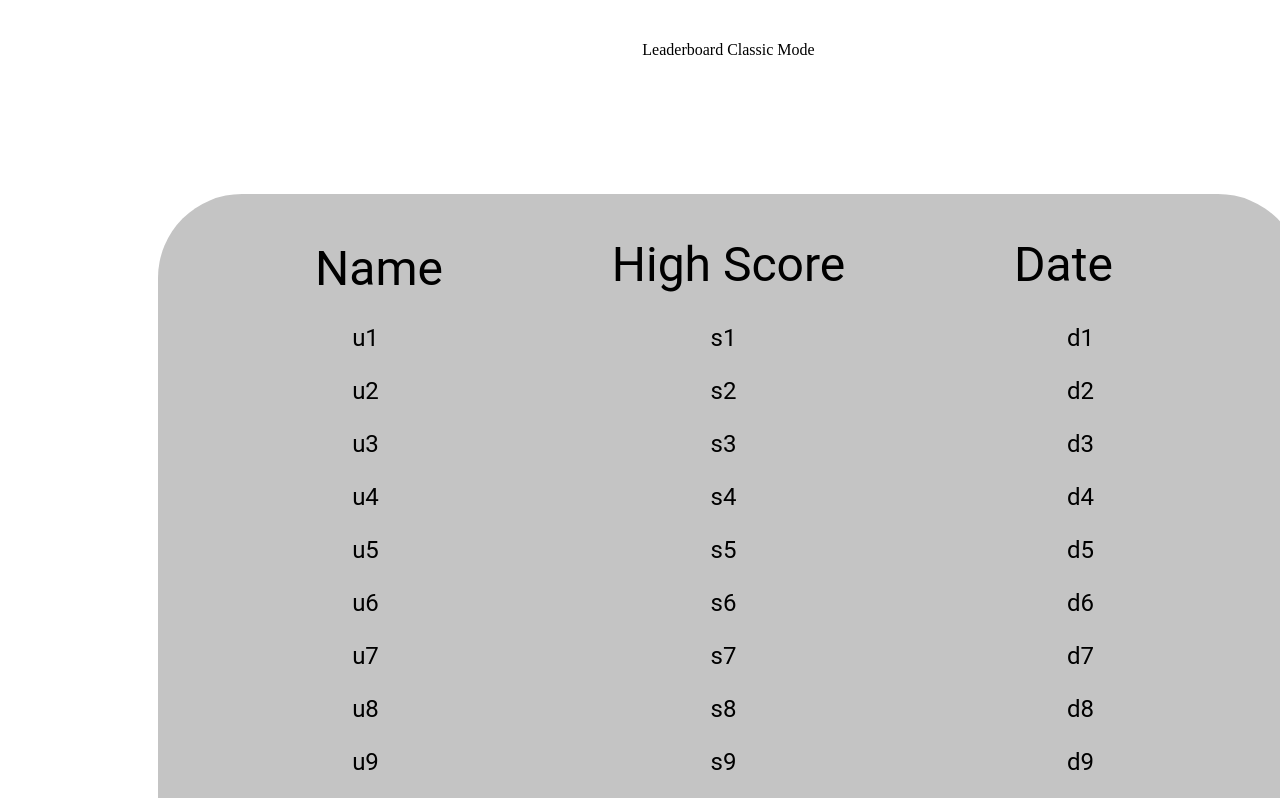
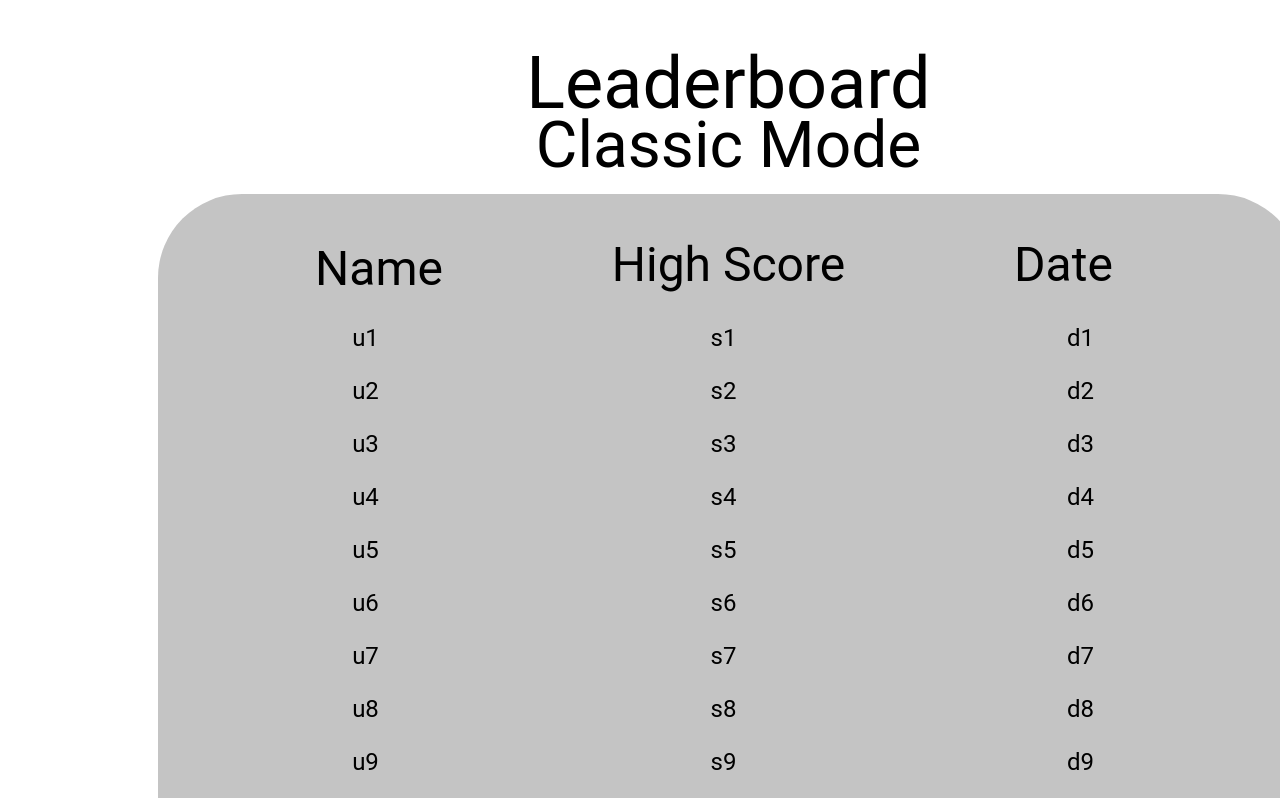
Before and after one commit to gytanzo/MusicalChairs, a website: page templates/leaderboard.html in a window 1280 px wide. Shown: the top 798 px of the page. Drawn offline with Linux system fonts and the light colour scheme; files whose address does not match are found by name.

Commit message:
#46 fixed font size in HTML

```diff
--- a/static/leaderboard.css
+++ b/static/leaderboard.css
@@ -10,12 +10,13 @@
 .e1_3 {
 	color:rgba(0, 0, 0, 1);
 	width:571px;
-	height:158px;
+	height:168px;
 	position:absolute;
 	left:435px;
 	top:33px;
+	font-family:Roboto;
 	text-align:center;
-	font-size:Symbol(figma.mixed)px;
+	font-size:72px;
 	letter-spacing:0;
 }
 .e1_7 {
@@ -448,3 +449,15 @@
 	font-size:24px;
 	letter-spacing:0;
 }
+.e3_3 {
+	color:rgba(0, 0, 0, 1);
+	width:503px;
+	height:78px;
+	position:absolute;
+	left:469px;
+	top:100px;
+	font-family:Roboto;
+	text-align:center;
+	font-size:64px;
+	letter-spacing:0;
+}
--- a/templates/leaderboard.html
+++ b/templates/leaderboard.html
@@ -5,9 +5,9 @@
     <link rel="stylesheet" type="text/css" href="static\leaderboard.css">
 </head>
 <div class=e1_2><span  class="e1_3">Leaderboard
-Classic Mode</span>
+</span>
     <div class="e1_7"></div><span  class="e1_27">s1</span><span  class="e1_28">s10</span><span  class="e1_29">s9</span><span  class="e1_30">s8</span><span  class="e1_31">s7</span><span  class="e1_32">s6</span><span  class="e1_33">s5</span><span  class="e1_34">s4</span><span  class="e1_35">s2</span><span  class="e1_36">s3</span><span  class="e1_37">d1</span><span  class="e1_38">d10</span><span  class="e1_39">d9</span><span  class="e1_40">d8</span><span  class="e1_41">d7</span><span  class="e1_42">d6</span><span  class="e1_43">d5</span><span  class="e1_44">d4</span><span  class="e1_45">d2</span><span  class="e1_46">d3</span><span  class="e1_18">u1</span><span  class="e1_22">u10</span><span  class="e1_23">u9</span><span  class="e1_24">u8</span><span  class="e1_25">u7</span><span  class="e1_26">u6</span><span  class="e1_19">u5</span><span  class="e1_20">u4</span><span  class="e1_21">u2</span><span  class="e1_11">Date</span><span  class="e1_10">Name</span><span  class="e1_9">High Score</span>
     <div class="e1_13"></div>
-    <div class="e1_15"></div><span  class="e1_17">u3</span>
+    <div class="e1_15"></div><span  class="e1_17">u3</span><span  class="e3_3">Classic Mode</span>
 </div>
 </html>
```
